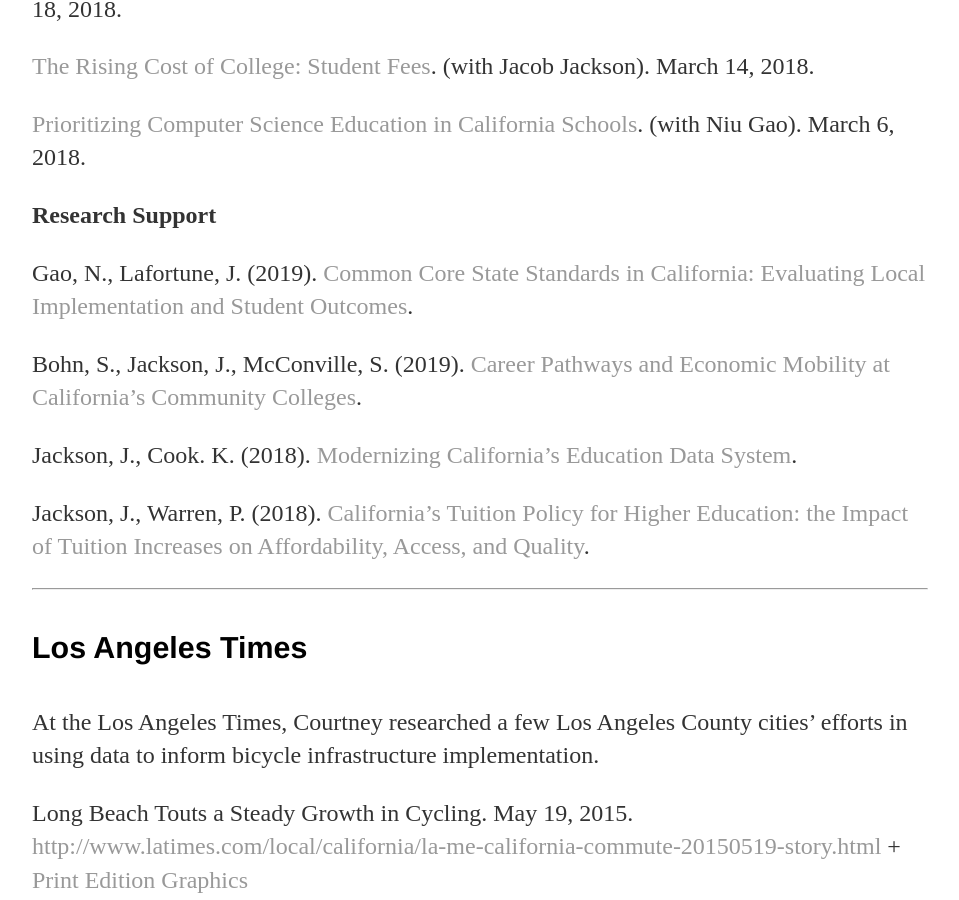
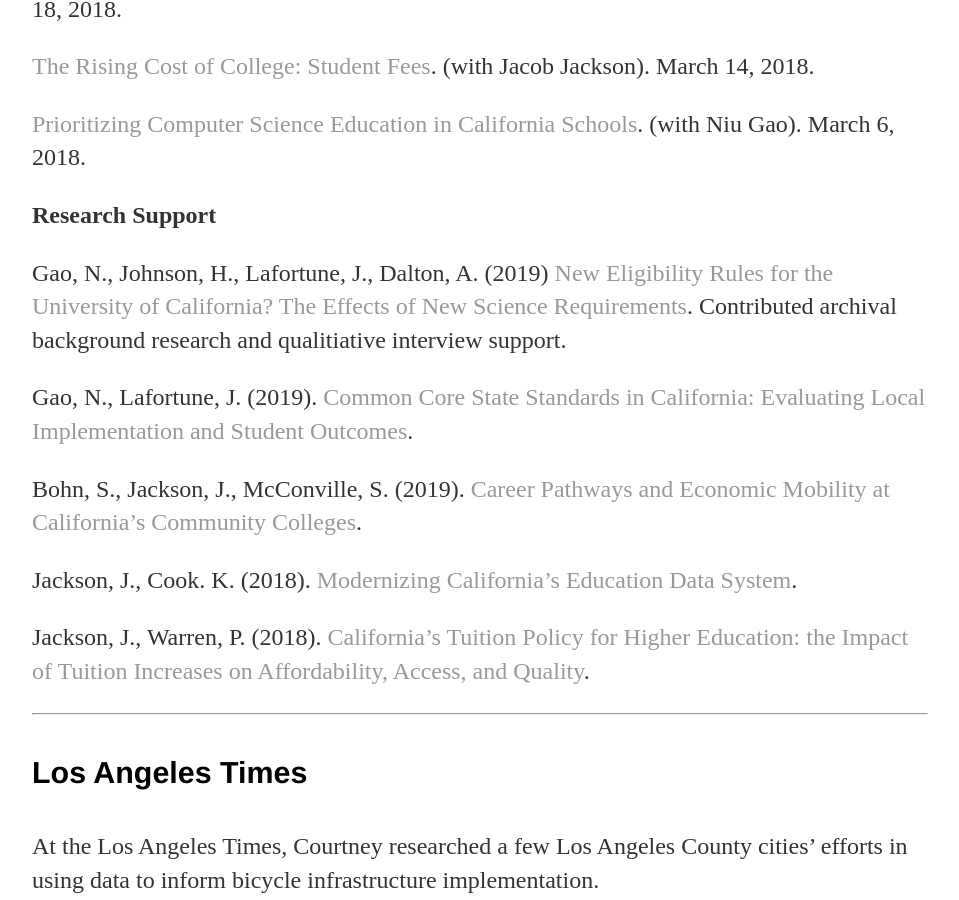
Before and after one commit to leecourt98/leecourt98.github.io, a Jekyll site: the page built from published-work/index.md, in a window 1280 px wide and 900 px high, scrolled down 1511 px. Shown: the whole window, without its empty margins (160-1119 px from the left). Built offline with Jekyll 4.4.1, drawn with Linux system fonts in a browser that asks for light colours.

Commit message:
incl 2019-11-19

```diff
--- a/published-work/index.md
+++ b/published-work/index.md
@@ -49,6 +49,9 @@
 
 **Research Support**
 
+Gao, N., Johnson, H., Lafortune, J., Dalton, A. (2019) [New Eligibility Rules for the University of California? The Effects of New Science Requirements](https://www.ppic.org/publication/new-eligibility-rules-for-university-of-california-the-effects-of-new-science-requirements/).
+Contributed archival background research and qualitiative interview support.
+
 Gao, N., Lafortune, J. (2019). [Common Core State Standards in California: Evaluating Local Implementation and Student Outcomes](https://www.ppic.org/publication/common-core-state-standards-in-california-evaluating-local-implementation-and-student-outcomes/).
 
 Bohn, S., Jackson, J., McConville, S. (2019). [Career Pathways and Economic Mobility at California's Community Colleges](https://www.ppic.org/publication/career-pathways-and-economic-mobility-at-californias-community-colleges/).
```
